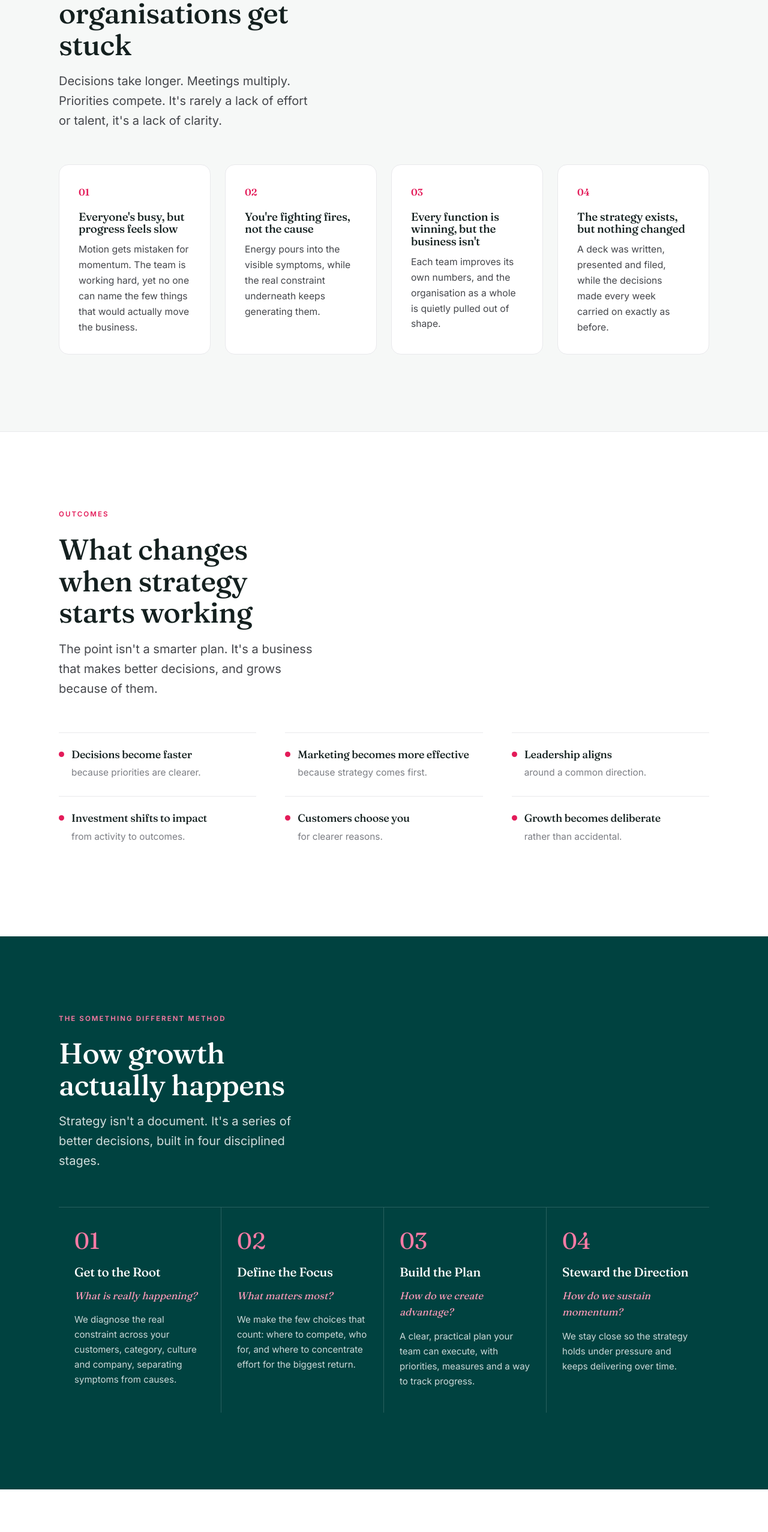
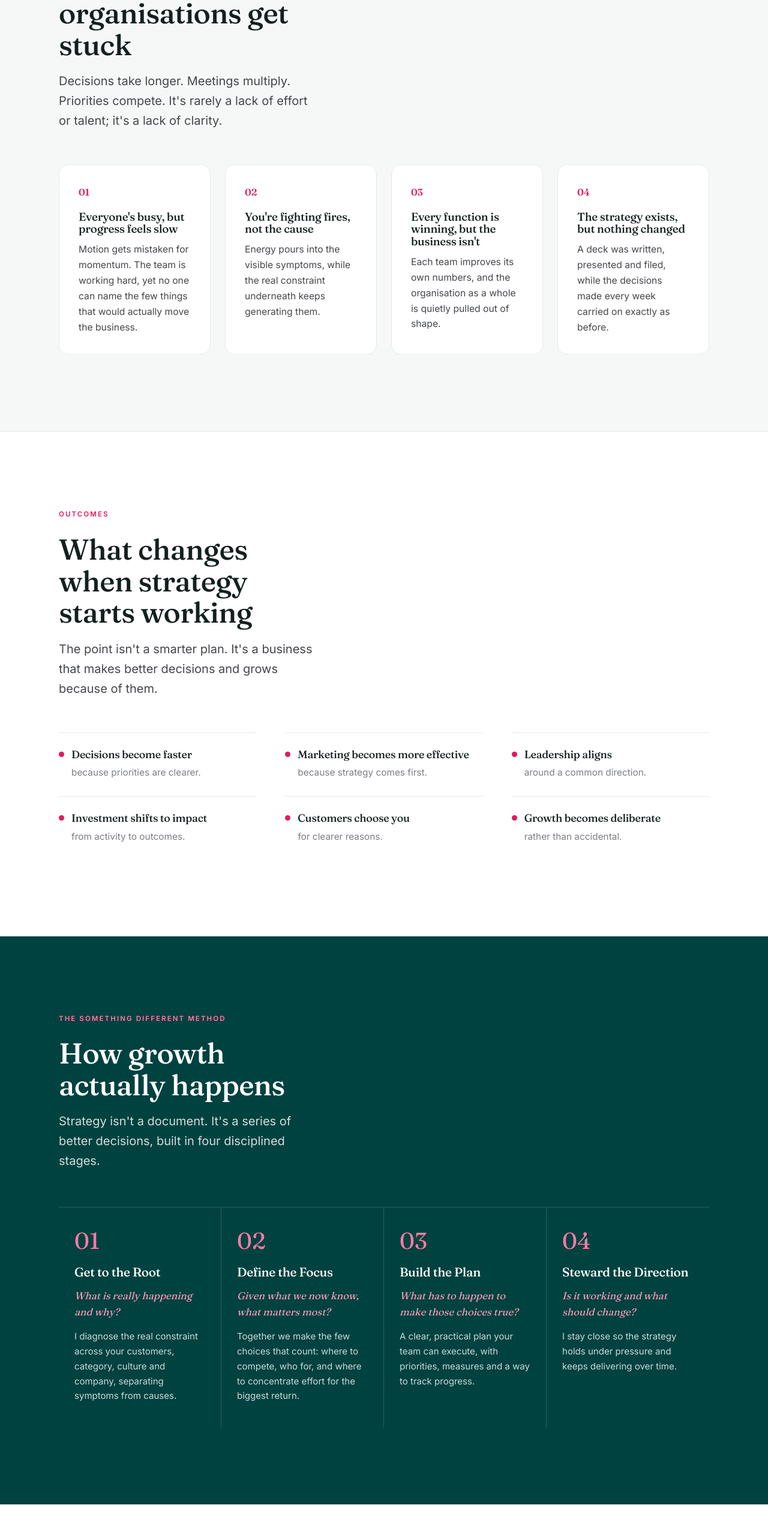
Before and after one commit to gboconnor/SomethingDifferentWebsite, a plain HTML site: page index.html in a window 1280 px wide. Shown: the part 1226-3780 px from the top of the page at 60% size. Drawn offline with Linux system fonts and the light colour scheme.

Commit message:
Update index.html

```diff
--- a/index.html
+++ b/index.html
@@ -12,7 +12,7 @@
   gtag('config', 'G-72K4162M29');
 </script>
 <title>Something Different | Brand & Growth Strategy Consultancy</title>
-<meta name="description" content="A brand and growth strategy consultancy. Most organisations don't have an execution problem, they have a clarity problem. Better diagnosis, better decisions, stronger businesses.">
+<meta name="description" content="A brand and growth strategy consultancy. Most organisations don't have an execution problem; they have a clarity problem. Better diagnosis, better decisions, stronger businesses.">
 <link rel="canonical" href="https://somethingdifferent.co.nz/">
 <meta name="theme-color" content="#004240">
 <link rel="icon" href="/assets/favicon.svg" type="image/svg+xml">
@@ -230,7 +230,7 @@ section{padding:clamp(84px,10vw,148px) 0;}
     <div class="section-head">
       <p class="eyebrow">The problem</p>
       <h2>Why good organisations get stuck</h2>
-      <p class="lead">Decisions take longer. Meetings multiply. Priorities compete. It's rarely a lack of effort or talent, it's a lack of clarity.</p>
+      <p class="lead">Decisions take longer. Meetings multiply. Priorities compete. It's rarely a lack of effort or talent; it's a lack of clarity.</p>
     </div>
     <div class="grid-4">
       <div class="card"><span class="n">01</span><h3>Everyone's busy, but progress feels slow</h3><p>Motion gets mistaken for momentum. The team is working hard, yet no one can name the few things that would actually move the business.</p></div>
@@ -247,7 +247,7 @@ section{padding:clamp(84px,10vw,148px) 0;}
     <div class="section-head">
       <p class="eyebrow">Outcomes</p>
       <h2>What changes when strategy starts working</h2>
-      <p class="lead">The point isn't a smarter plan. It's a business that makes better decisions, and grows because of them.</p>
+      <p class="lead">The point isn't a smarter plan. It's a business that makes better decisions and grows because of them.</p>
     </div>
     <div class="out-grid">
       <div class="item"><h3>Decisions become faster</h3><p>because priorities are clearer.</p></div>
@@ -269,10 +269,10 @@ section{padding:clamp(84px,10vw,148px) 0;}
       <p class="lead">Strategy isn't a document. It's a series of better decisions, built in four disciplined stages.</p>
     </div>
     <div class="stages">
-      <div class="stage"><span class="num">01</span><h3>Get to the Root</h3><p class="q">What is really happening?</p><p>We diagnose the real constraint across your customers, category, culture and company, separating symptoms from causes.</p></div>
-      <div class="stage"><span class="num">02</span><h3>Define the Focus</h3><p class="q">What matters most?</p><p>We make the few choices that count: where to compete, who for, and where to concentrate effort for the biggest return.</p></div>
-      <div class="stage"><span class="num">03</span><h3>Build the Plan</h3><p class="q">How do we create advantage?</p><p>A clear, practical plan your team can execute, with priorities, measures and a way to track progress.</p></div>
-      <div class="stage"><span class="num">04</span><h3>Steward the Direction</h3><p class="q">How do we sustain momentum?</p><p>We stay close so the strategy holds under pressure and keeps delivering over time.</p></div>
+      <div class="stage"><span class="num">01</span><h3>Get to the Root</h3><p class="q">What is really happening and why?</p><p>I diagnose the real constraint across your customers, category, culture and company, separating symptoms from causes.</p></div>
+      <div class="stage"><span class="num">02</span><h3>Define the Focus</h3><p class="q">Given what we now know, what matters most?</p><p>Together we make the few choices that count: where to compete, who for, and where to concentrate effort for the biggest return.</p></div>
+      <div class="stage"><span class="num">03</span><h3>Build the Plan</h3><p class="q">What has to happen to make those choices true?</p><p>A clear, practical plan your team can execute, with priorities, measures and a way to track progress.</p></div>
+      <div class="stage"><span class="num">04</span><h3>Steward the Direction</h3><p class="q">Is it working and what should change?</p><p>I stay close so the strategy holds under pressure and keeps delivering over time.</p></div>
     </div>
   </div>
 </section>
@@ -282,7 +282,7 @@ section{padding:clamp(84px,10vw,148px) 0;}
   <div class="wrap">
     <div class="section-head">
       <p class="eyebrow">Principles</p>
-      <h2>What guides our thinking</h2>
+      <h2>What guides my thinking</h2>
       <p class="lead">Five beliefs that shape every engagement.</p>
     </div>
     <div class="principles">
@@ -290,7 +290,7 @@ section{padding:clamp(84px,10vw,148px) 0;}
       <div class="pr"><span class="pn">02</span><div><h3>Make fewer, better decisions</h3><p>Strategy is choosing what matters most.</p></div></div>
       <div class="pr"><span class="pn">03</span><div><h3>Evidence over opinion</h3><p>Good decisions are informed, not guessed.</p></div></div>
       <div class="pr"><span class="pn">04</span><div><h3>Build preference</h3><p>Growth follows being chosen more often.</p></div></div>
-      <div class="pr"><span class="pn">05</span><div><h3>Leave clients more capable</h3><p>Our goal isn't dependency. It's better decision making.</p></div></div>
+      <div class="pr"><span class="pn">05</span><div><h3>Leave clients more capable</h3><p>My goal isn't dependency. It's better decision making.</p></div></div>
     </div>
   </div>
 </section>
@@ -359,7 +359,7 @@ section{padding:clamp(84px,10vw,148px) 0;}
   <div class="wrap">
     <div class="section-head">
       <p class="eyebrow">Where to start</p>
-      <h2>At what point do you need us?</h2>
+      <h2>Where would you like to start?</h2>
       <p class="lead">Every engagement begins with the same belief: solve the right problem first. Where you start depends on where you are.</p>
     </div>
     <div class="grid-2">
```
